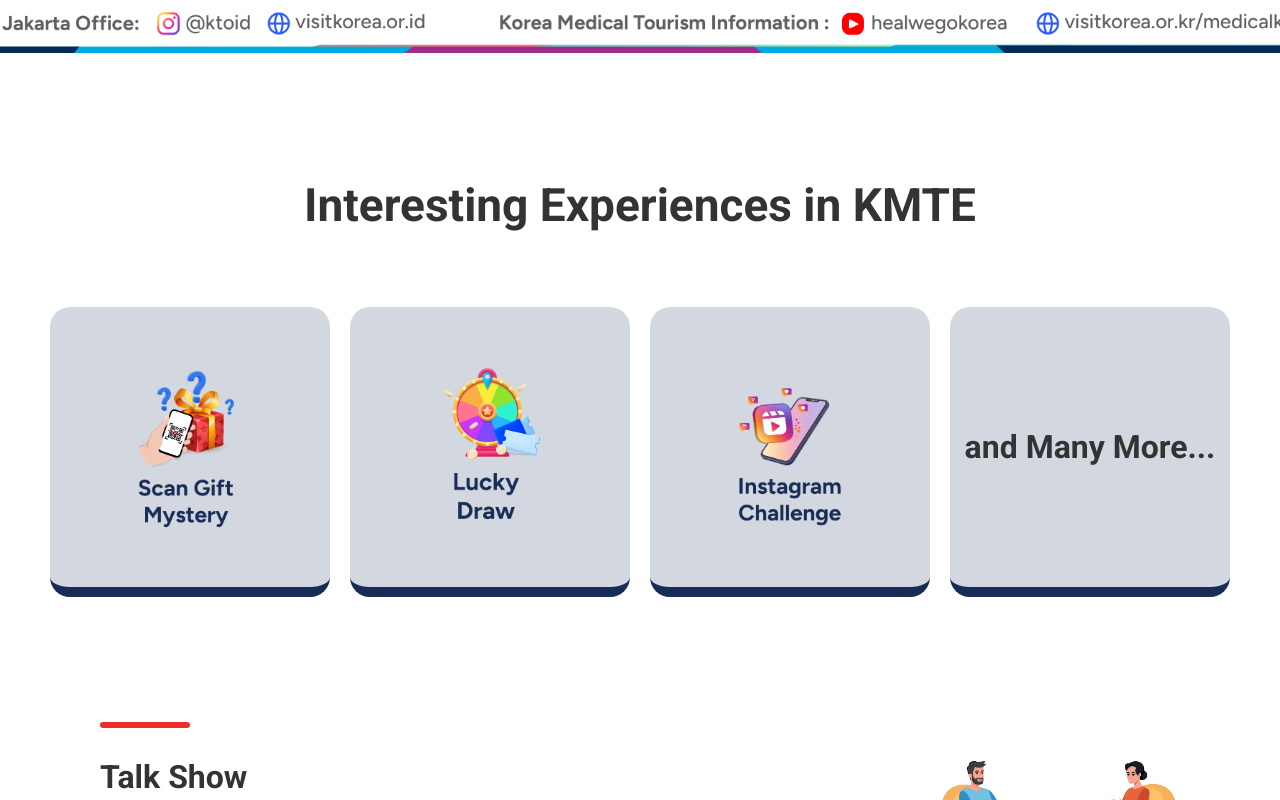
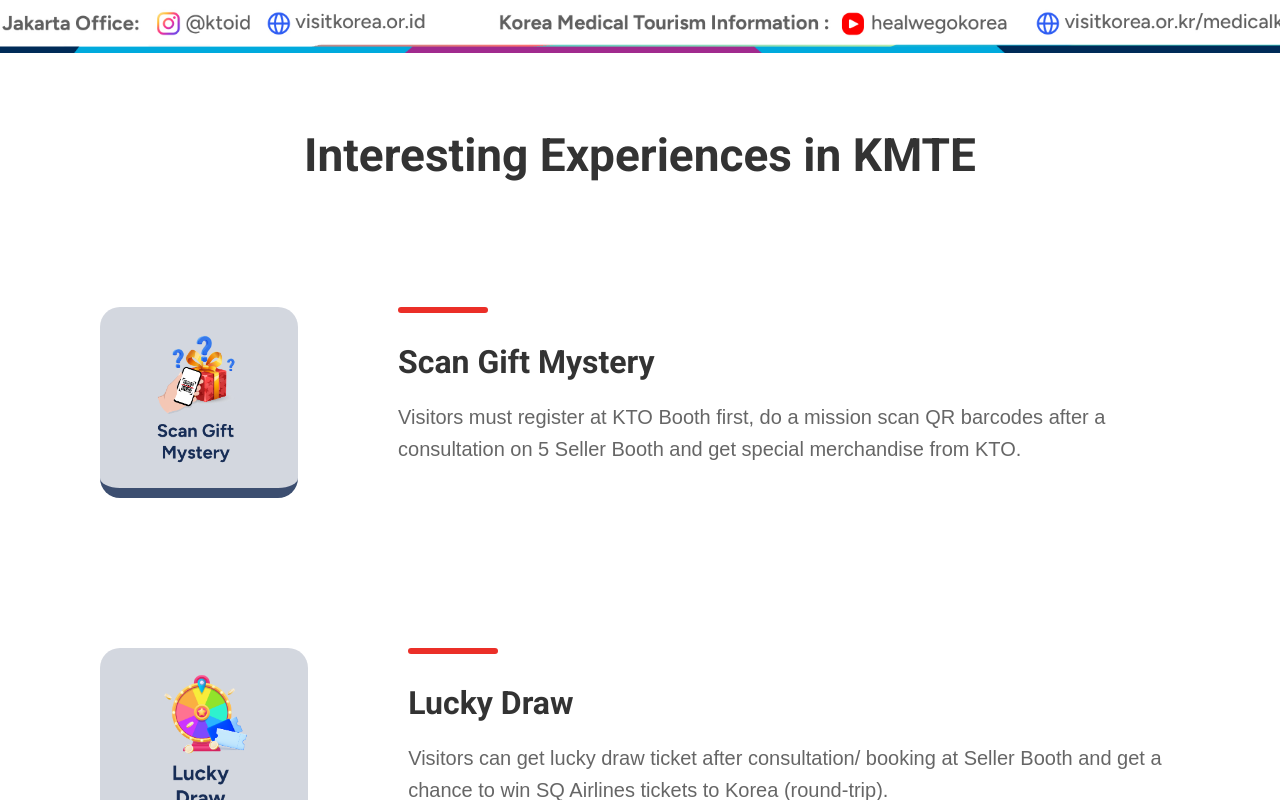
Before and after one commit to haloriyan/kor_react, a React (Create React App) app: page /program in a window 1280 px wide. Shown: the part 420-1220 px from the top of the page. Built offline with nearby package versions, Linux system fonts and the light colour scheme.

Commit message:
update program

```diff
--- a/src/App.css
+++ b/src/App.css
@@ -19,18 +19,22 @@ body {
 }
 .CardItem {
   display: flex;
-  flex-grow: 1;
-  flex-basis: 22%;
-  aspect-ratio: 1/1;
+  /* flex-grow: 1; */
+  flex-basis: 25%;
+  max-width: 25%;
+  /* aspect-ratio: 1/1; */
   align-items: center;
-  flex-direction: column;
-  justify-content: center;
   background-color: #172c5630;
   border-radius: 20px;
-  border-bottom: 10px solid #172c56;
+  border-bottom: 10px solid #172c56cc;
+  padding: 20px;
+}
+.CardIcon {
+  width: 40%;
 }
 .CardImage {
-  width: 70%;
+  width: 100%;
+  height: auto;
 }
 .CardTitle {
   font-size: 32px;
--- a/src/Program.jsx
+++ b/src/Program.jsx
@@ -10,6 +10,8 @@ const Program = () => {
         document.title = "Program - 2023 Korea Medical Tourism Festival"
     }, [])
 
+    const descriptionStyle = {fontSize: 20,lineHeight: '32px'};
+
     return (
         <>
             <Header active="program" />
@@ -17,32 +19,46 @@ const Program = () => {
                 <Jumbo background="/images/kmte-bg.jpg" />
 
                 <div className="wrapper">
-                    <h3 style={{textAlign: 'center',fontSize: 46,marginTop: 75,marginBottom: 75}}>
+                    <h3 style={{textAlign: 'center',fontSize: 46,marginTop: 25,marginBottom: 0}}>
                         <Lang ctx="kmte_title" />
                     </h3>
+                </div>
 
-                    <div className="CardArea">
+                <Section
+                    title={'Scan Gift Mystery'}
+                    description={<Lang ctx="scan_gift_description" />}
+                    descriptionStyle={descriptionStyle}
+                    left={
                         <div className="CardItem">
-                            <img src="/images/scan-gift-mystery.png" alt="Scan Gift" className="CardImage" />
+                            <img src="/images/scan-gift-mystery.png" alt="Scan Gift Mystery" className="CardImage" />
                         </div>
+                    }
+                />
+                <Section
+                    title={'Lucky Draw'}
+                    description={<Lang ctx="lucky_draw_description" />}
+                    descriptionStyle={descriptionStyle}
+                    left={
                         <div className="CardItem">
                             <img src="/images/lucky-draw.png" alt="Lucky Draw" className="CardImage" />
                         </div>
+                    }
+                />
+                <Section
+                    title={'Instagram Challenge'}
+                    description={<Lang ctx="instagram_challenge_description" />}
+                    descriptionStyle={descriptionStyle}
+                    left={
                         <div className="CardItem">
                             <img src="/images/instagram-challenge.png" alt="Instagram Challenge" className="CardImage" />
                         </div>
-                        <div className="CardItem">
-                            <div className="CardTitle">
-                                <Lang ctx="many_more" />
-                            </div>
-                        </div>
-                    </div>
-                </div>
+                    }
+                />
 
                 <Section
                     title={'Talk Show'}
                     description={<Lang ctx="talkshow_description" />}
-                    descriptionStyle={{fontSize: 20,lineHeight: '32px'}}
+                    descriptionStyle={descriptionStyle}
                     image={'/images/talk-show.png'}
                     imageStyle={{
                         aspectRatio: 1/1,
@@ -54,7 +70,7 @@ const Program = () => {
                 <Section
                     title={<Lang ctx={'claw_machine_title'} />}
                     description={<Lang ctx="claw_machine_description" />}
-                    descriptionStyle={{fontSize: 20,lineHeight: '32px'}}
+                    descriptionStyle={descriptionStyle}
                     image={'/images/claw-machine.jpg'}
                     imageStyle={{
                         aspectRatio: 1/1,
@@ -66,7 +82,7 @@ const Program = () => {
                 <Section
                     title={<Lang ctx="make_candle_title" />}
                     description={<Lang ctx="make_candle_description" />}
-                    descriptionStyle={{fontSize: 20,lineHeight: '32px'}}
+                    descriptionStyle={descriptionStyle}
                     image={'/images/make-your-own-candle.png'}
                     imageStyle={{
                         aspectRatio: 1/1,
@@ -78,7 +94,7 @@ const Program = () => {
                 <Section
                     title={<Lang ctx="teatype_title" />}
                     description={<Lang ctx="teatype_description" />}
-                    descriptionStyle={{fontSize: 20,lineHeight: '32px'}}
+                    descriptionStyle={descriptionStyle}
                     image={'/images/whats-your-tea-type.png'}
                     imageStyle={{
                         aspectRatio: 1/1,
@@ -90,7 +106,7 @@ const Program = () => {
                 <Section
                     title={"K-Nail Art"}
                     description={<Lang ctx="knail_description" />}
-                    descriptionStyle={{fontSize: 20,lineHeight: '32px'}}
+                    descriptionStyle={descriptionStyle}
                     image={'/images/k-nail.png'}
                     imageStyle={{
                         aspectRatio: 1/1,
@@ -102,7 +118,7 @@ const Program = () => {
                 <Section
                     title={"K-Beauty"}
                     description={<Lang ctx="kmake_description" />}
-                    descriptionStyle={{fontSize: 20,lineHeight: '32px'}}
+                    descriptionStyle={descriptionStyle}
                     image={'/images/k-beauty.png'}
                     imageStyle={{
                         aspectRatio: 1/1,
@@ -114,7 +130,7 @@ const Program = () => {
                 <Section
                     title={"Techno Area"}
                     description={<Lang ctx="techno_description" />}
-                    descriptionStyle={{fontSize: 20,lineHeight: '32px'}}
+                    descriptionStyle={descriptionStyle}
                     image={'/images/techno-booth.jpg'}
                     imageStyle={{
                         aspectRatio: 1/1,
```
